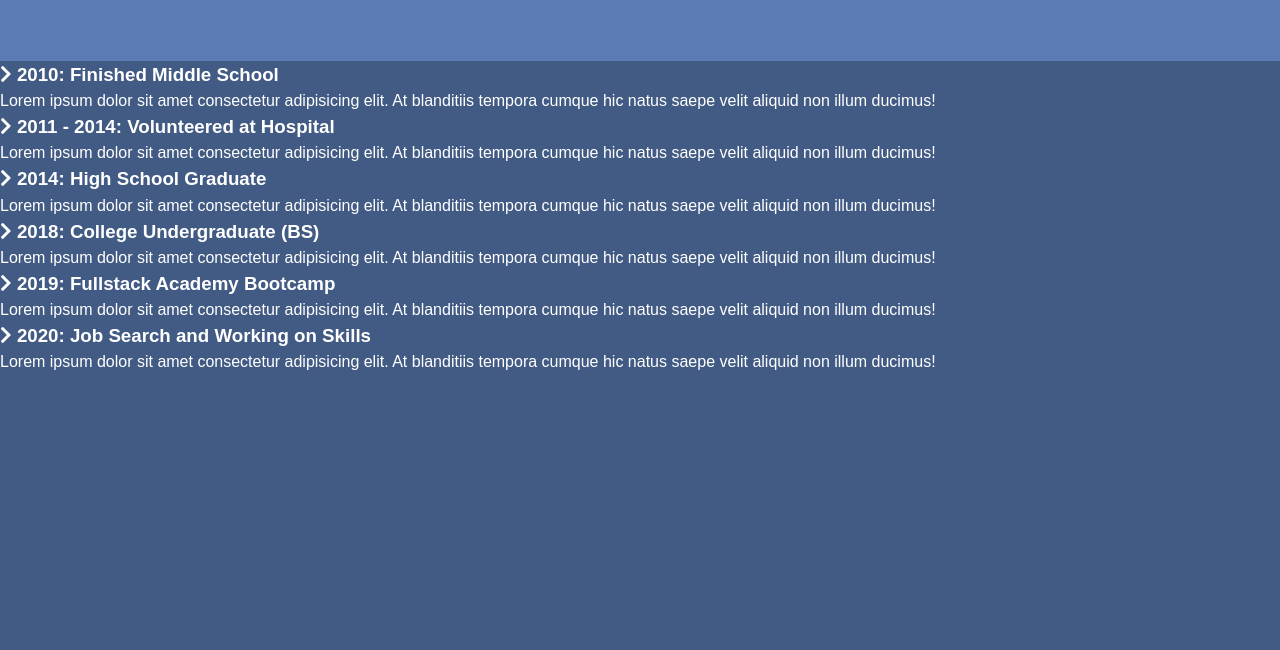
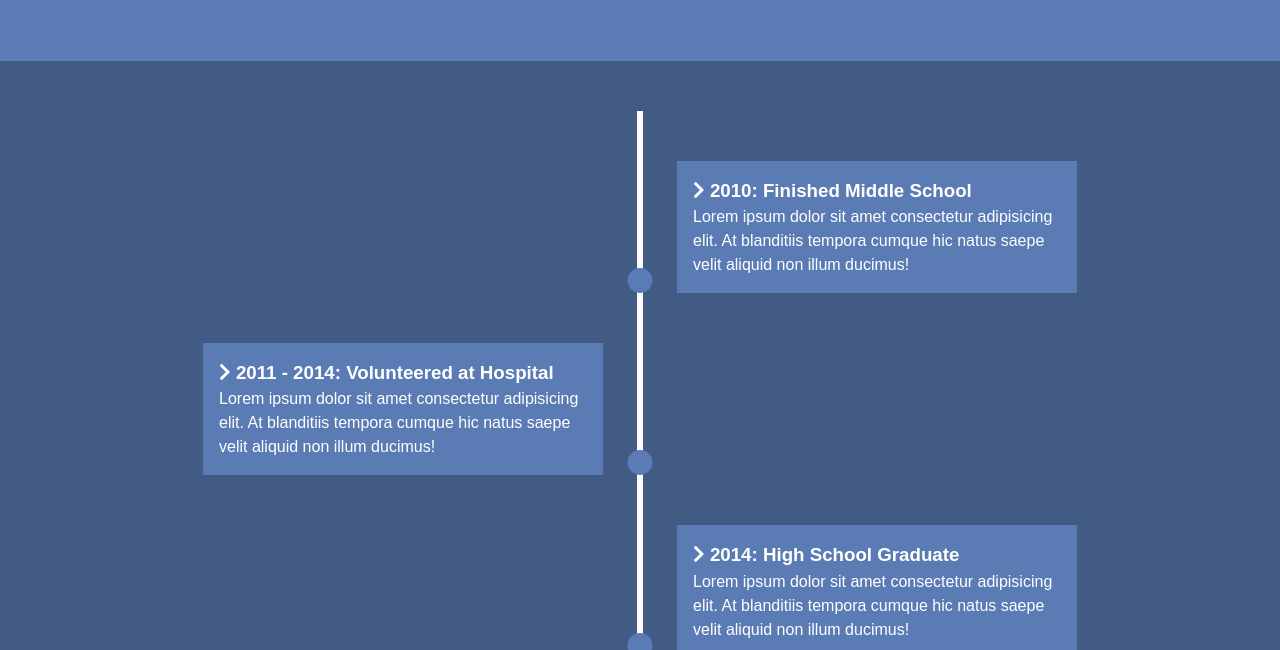
Before and after one commit to arthurs14/Knowledge-Timeline, a plain HTML site: page index.html in a window 1280 px wide. Shown: the part 150-800 px from the top of the page. Drawn offline with Linux system fonts and the light colour scheme.

Commit message:
positioned our events correctly on both sides with some animation

```diff
--- a/style.css
+++ b/style.css
@@ -32,3 +32,52 @@ body {
 h1 {
   font-size: 2.3rem;
 }
+
+#timeline ul {
+  background: var(--primary-color);
+  padding: 50px 0;
+}
+
+/* Create Line */
+#timeline ul li {
+  list-style: none;
+  position: relative;
+  width: 6px;
+  margin: 0 auto;
+  padding-top: 50px;
+  background: #fff;
+}
+
+/* Boxes */
+#timeline ul li div {
+  position: relative;
+  bottom: 0;
+  width: 400px;
+  padding: 1rem;
+  background: var(--secondary-color);
+  transition: all 0.5s ease-in-out;
+}
+
+/* Right Side */
+#timeline ul li:nth-child(odd) div {
+  left: 40px;
+}
+
+/* Left Side */
+#timeline ul li:nth-child(even) div {
+  left: -434px;
+}
+
+/* Dots */
+#timeline ul li:after {
+  content: '';
+  position: absolute;
+  left: 50%;
+  bottom: 0;
+  width: 25px;
+  height: 25px;
+  background: var(--secondary-color);
+  transform: translateX(-50%);
+  border-radius: 50%;
+  transition: background 0.5s ease-in-out;
+}
```
